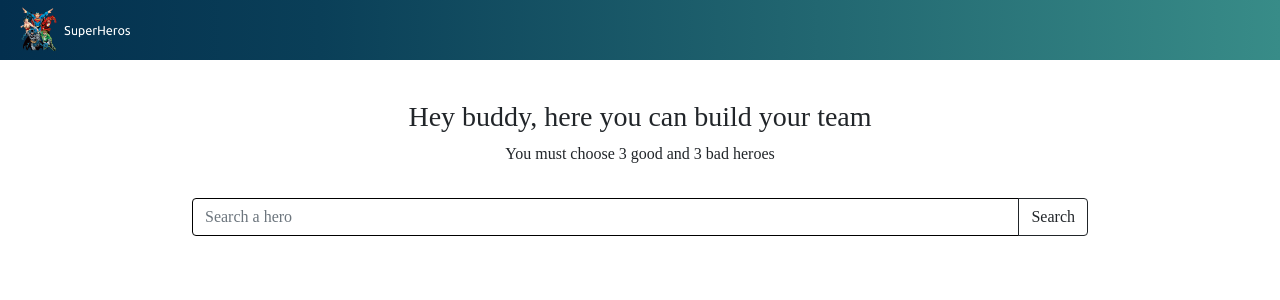
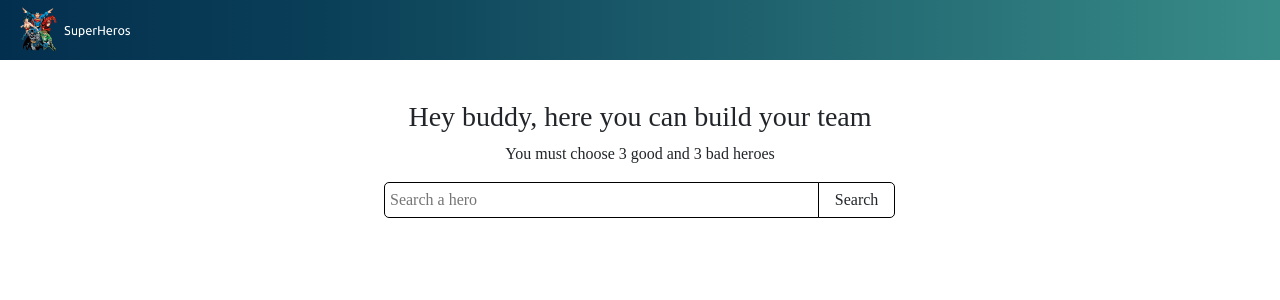
Before and after one commit to EmmaEG/superheros, a React (Create React App) app: page /home in a window 1280 px wide. Shown: the top 300 px of the page. Built offline with nearby package versions, Linux system fonts and the light colour scheme; sample sign-in values are in the browser's storage.

Commit message:
working on styles

```diff
--- a/src/components/Loading/Loading.jsx
+++ b/src/components/Loading/Loading.jsx
@@ -11,6 +11,7 @@ const Spinner = styled.div`
   width: 4rem;
   height: 4rem;
   vertical-align: -0.125em;
+  background-color: #063653ab;
   border: 0.55em solid #000000;
   border-right-color: transparent;
   border-radius: 50%;
--- a/src/components/login/Login.jsx
+++ b/src/components/login/Login.jsx
@@ -41,12 +41,13 @@ const Button = styled.button`
   color: white;
   cursor: pointer;
   margin: 10px 0px;
+  transition: 2ms;
+  &:hover {background-color: #052e41};
 `;
 
 const LoadingWrapper = styled.div`
   width: 100vw;
 `;
-
 
 const Login = () => {
   const history = useHistory();
--- a/src/components/search/SearchForm.jsx
+++ b/src/components/search/SearchForm.jsx
@@ -10,10 +10,37 @@ import { toast } from "react-toastify";
 const Container = styled.div`
   display: flex;
   width: 100%;
+  justify-content: center;
 `;
 
 const Wrapper = styled.div`
-  width: inherit;
+  width: 40vw;
+`;
+
+const Button = styled.button`
+  width: 15%;
+  margin-left: -1px;
+  border-top-left-radius: 0;
+  border-bottom-left-radius: 0;
+  border-top-right-radius: 5px;
+  border-bottom-right-radius: 5px;
+  border: 1px solid #000000;
+  color: #212529;
+  padding: 5px 10px;
+  transition: 2ms;
+  background-color: #ffffff;
+  cursor: pointer;
+  &:hover {
+    background-color: #212529;
+  }
+  &:hover {
+    color: #ffffff;
+  }
+`;
+
+const FomrWrapper = styled.div`
+  width: 100%;
+  margin-bottom: 10px;
 `;
 
 // .styleInput {
@@ -71,32 +98,33 @@ const SearchForm = () => {
           {(formik) => {
             return (
               <Form className="search-form">
-                <div className="input-group my-3">
+                <FomrWrapper>
                   <Field
-                    className="form-control"
-                    style={{ border: "1px solid #000000" }}
+                    style={{
+                      border: "1px solid #000000",
+                      width: "85%",
+                      marginInline: "0px",
+                      padding: "5px",
+                      borderTopLeftRadius: "5px",
+                      borderBottomLeftRadius: "5px",
+                      borderTopRightRadius: "0px",
+                      borderBottomRightRadius: "0px",
+                    }}
                     type="text"
                     name="searchHero"
                     placeholder="Search a hero"
                   />
-                  <button
-                    className="btn btn-outline-dark"
-                    type="submit"
-                    id="button-addon2"
-                    disabled={!formik.isValid}
-                  >
+                  <Button type="submit" disabled={!formik.isValid}>
                     Search
-                  </button>
-                </div>
+                  </Button>
+                </FomrWrapper>
                 <ErrorMessage
                   style={{
                     backgroundColor: "#4b8ead",
                     color: "#0a3f58",
                     width: "100%",
-                    height: "35px",
                     textAlign: "center",
-                    alignItems: "center",
-                    margin: 0,
+                    padding: "8px",
                   }}
                   name="searchHero"
                   component="p"
--- a/src/components/topbar/Topbar.jsx
+++ b/src/components/topbar/Topbar.jsx
@@ -39,18 +39,16 @@ const Right = styled.div`
 `;
 
 const Button = styled.button`
-  background-color: white;
-  color: black;
+  background-color: #0a3f58;
+  color: #ffffff;
   font-size: 15px;
   padding: 7px 10px;
   border: none;
   border-radius: 5px;
   margin-inline: 5px;
-  text-transform: uppercase;
   position: relative;
-  -webkit-transition: all 0.3s;
-  -moz-transition: all 0.3s;
-  transition: all 0.3s;
+  transition: 2ms;
+  &:hover {background-color: #052e41};
 `;
 
 const Topbar = () => {
@@ -75,7 +73,7 @@ const Topbar = () => {
           <Right>
             <Button>
               <NavLink
-                style={{ color: "black", textDecoration: "none" }}
+                style={{ color: "#ffffff", textDecoration: "none" }}
                 to="/home"
                 exact
               >
@@ -84,7 +82,7 @@ const Topbar = () => {
             </Button>
             <Button>
               <NavLink
-                style={{ color: "black", textDecoration: "none" }}
+                style={{ color: "#ffffff", textDecoration: "none" }}
                 to="/team"
                 exact
               >
```
